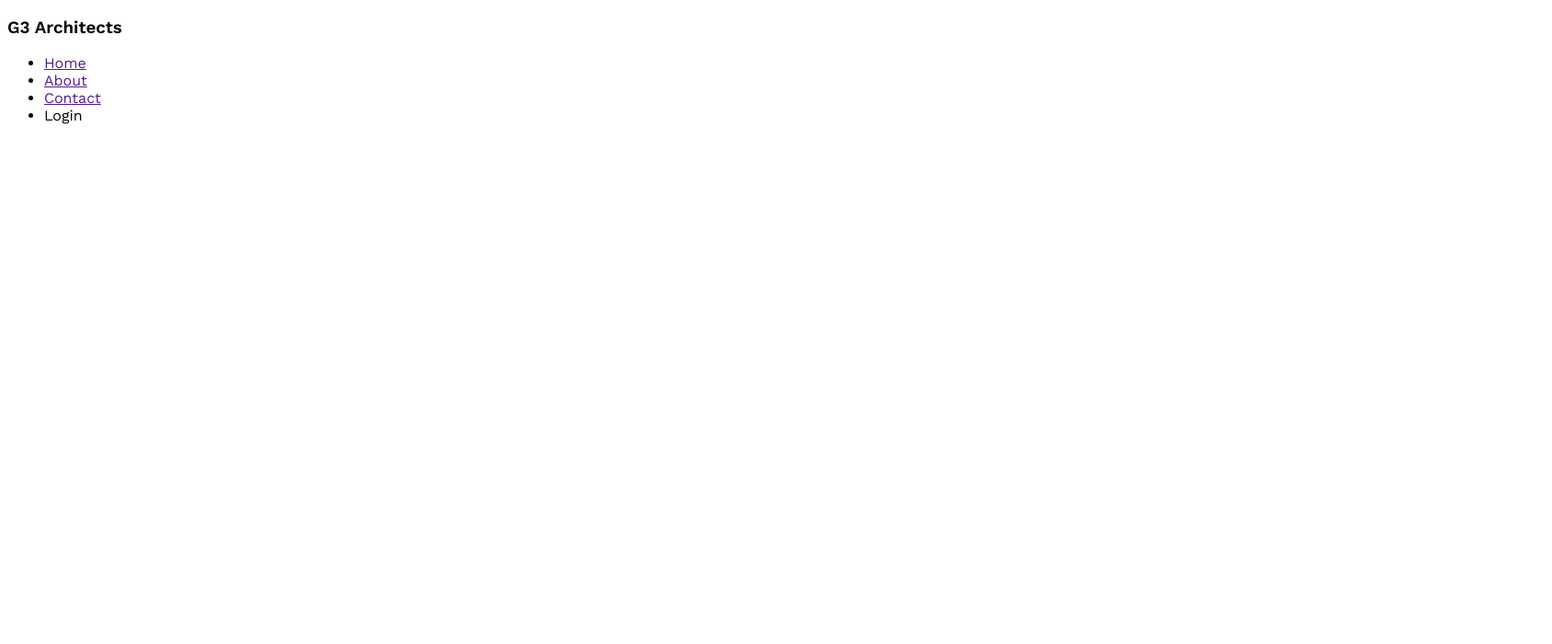
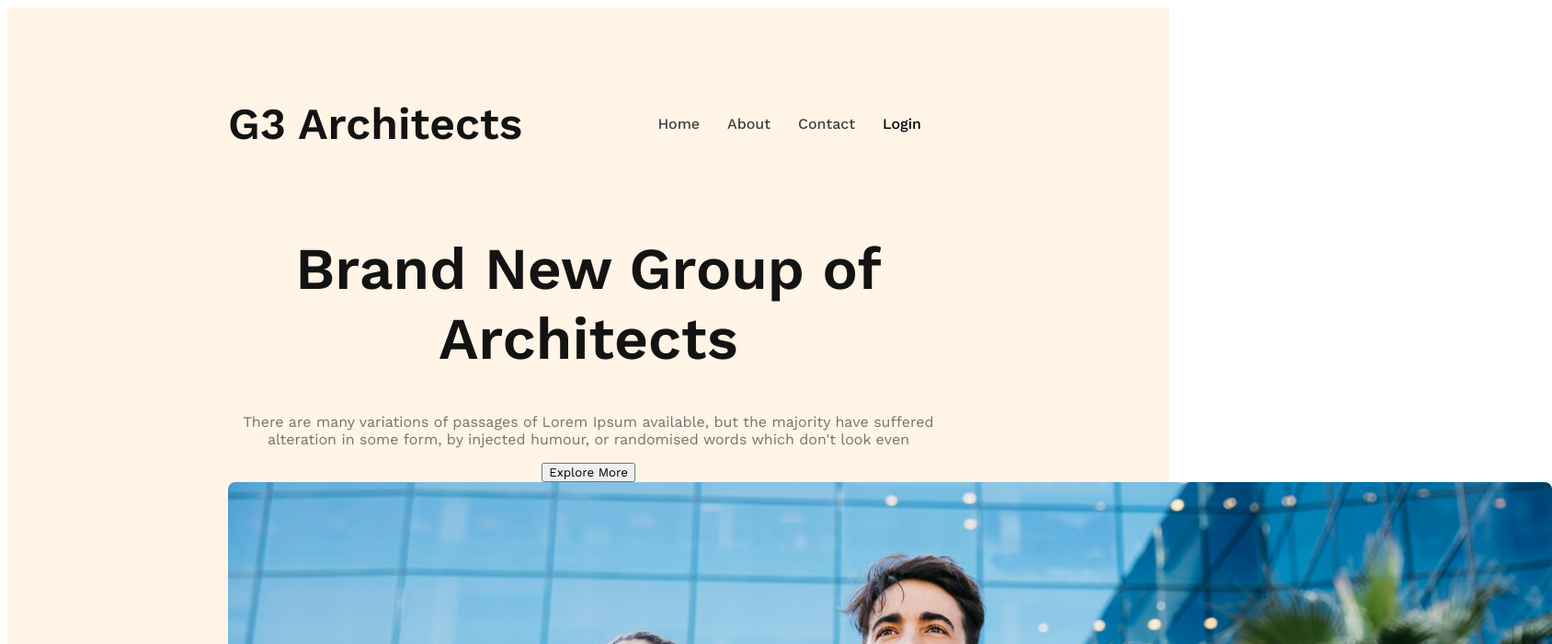
Before and after one commit to piasahmed1/g3-architects-website, a plain HTML site: page index.html in a window 1280 px wide. Shown: the top 700 px of the page at 92% size, 1688 px wide, since content can reach past the window. Drawn offline with nearby package versions, Linux system fonts and the light colour scheme.

Commit message:
some updates

```diff
--- a/index.html
+++ b/index.html
@@ -10,7 +10,7 @@
 <body>
   <header>
 <nav>
-  <h3>G3 Architects</h3>
+  <h3 class="nav-tittle">G3 Architects</h3>
   <ul>
     <li><a href="">Home</a></li>
     <li><a href="">About</a></li>
@@ -18,6 +18,15 @@
     <li><a href=""></a>Login</li>
   </ul>
 </nav>
+<div class="banner">
+<div class="banner-content">
+  <h1 class="banner-tittle">Brand New Group of Architects</h1>
+  <p class="banner-decription">There are many variations of passages of Lorem Ipsum available, but the majority have suffered alteration in some form, by injected humour, or randomised words which don't look even</p>
+  <button class="btn-primay">Explore More</button>
+</div>
+<img src="images/banner.png" alt="">
+</div>
+
   </header>
   <main>
 
--- a/styles/architects.css
+++ b/styles/architects.css
@@ -1,6 +1,59 @@
 /* work sans font for Gogole font */
 @import url('https://fonts.googleapis.com/css2?family=Work+Sans:ital,wght@0,400;0,500;0,600;1,600&display=swap');
-
+/* shared style */
 *{
   font-family: 'Work Sans', sans-serif;
 }
+
+.btn-primary{
+
+}
+/* header style */
+header{
+  background: rgba(255, 144, 14, 0.10);
+  padding: 50px 240px;
+}
+
+nav{
+  display: flex;
+  justify-content: space-between;
+  align-items: center;
+}
+
+.nav-tittle{
+font-size: 3rem;
+font-weight: 700;
+color: #131313;
+}
+
+nav > ul {
+  display: flex;
+}
+
+nav li{
+  list-style: none;
+  margin-right: 30px;
+  font-weight: 500;
+  font-size: 1rem;
+}
+
+nav li a{
+  text-decoration: none;
+  color: #424242;
+}
+
+/* banner content */
+.banner-content{
+  max-width: 800px;
+  text-align: center;
+  margin: 0 auto;
+}
+
+.banner-tittle{
+  font-size: 4rem;
+  font-weight: 700;
+  color: #131313;
+}
+.banner-decription{
+  color: #727272;
+}
```
